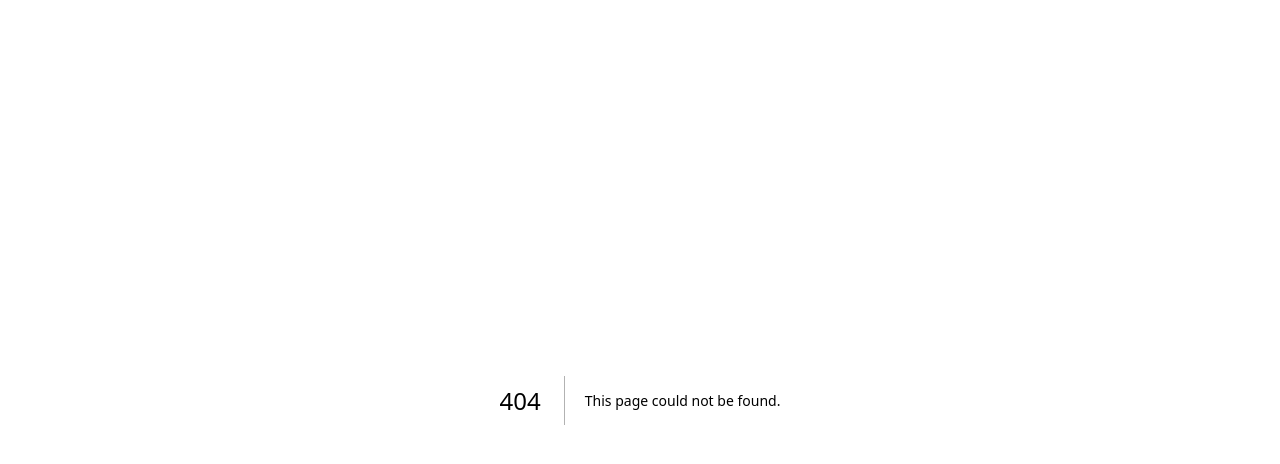
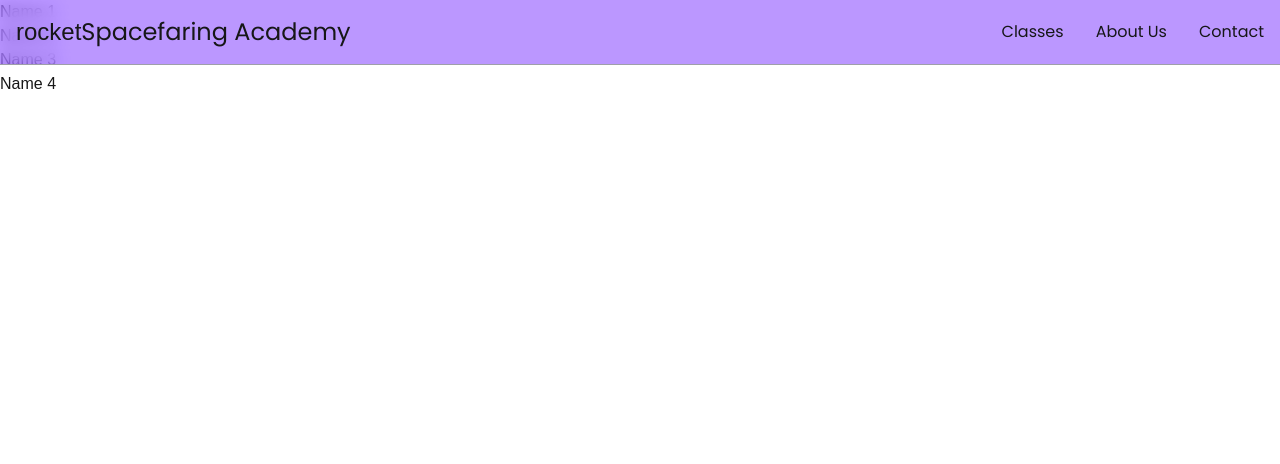
Before and after one commit to Martin-Joensson/nextdotjs, a Next.js app: page /blog in a window 1280 px wide. Before the commit this address had no page. Shown: the top 464 px of the page. Built offline with nearby package versions, Linux system fonts and the light colour scheme; a web font is replaced by a local one.

Commit message:
Add: Main nav header. Update: Broke out hero into component

```diff
--- /dev/null
+++ b/public/posts.json
@@ -0,0 +1,8 @@
+{
+  "posts": [
+    { "slug": "1", "title": "Name 1", "content": "Wee 1" },
+    { "slug": "2", "title": "Name 2", "content": "Wee 2" },
+    { "slug": "3", "title": "Name 3", "content": "Wee 3" },
+    { "slug": "4", "title": "Name 4", "content": "Wee 3" }
+  ]
+}
--- /dev/null
+++ b/src/app/about/page.tsx
@@ -0,0 +1,3 @@
+export default function page() {
+  return <div>page</div>;
+}
--- /dev/null
+++ b/src/app/blog/[slug]/page.tsx
@@ -0,0 +1,23 @@
+import posts from "../../../../public/posts.json";
+
+export default async function BlogPostPage({
+  params,
+}: {
+  params: Promise<{ slug: string }>;
+}) {
+  const { slug } = await params;
+  const post = posts.posts.filter(checkSlug)[0];
+
+  function checkSlug(postSlug) {
+    if (postSlug.slug === slug) return true;
+  }
+
+  console.log({ post });
+
+  return (
+    <div>
+      <h1>{post.title}</h1>
+      <p>{post.content}</p>
+    </div>
+  );
+}
--- /dev/null
+++ b/src/app/blog/page.tsx
@@ -0,0 +1,16 @@
+import Link from "next/link";
+import posts from "../../../public/posts.json";
+
+export default async function Posts() {
+//   const posts = await getPosts();
+
+  return (
+    <ul>
+      {posts.posts.map((post) => (
+        <li key={post.slug}>
+          <Link href={`/blog/${post.slug}`}>{post.title}</Link>
+        </li>
+      ))}
+    </ul>
+  );
+}
--- /dev/null
+++ b/src/app/classes/page.tsx
@@ -0,0 +1,3 @@
+export default function page() {
+  return <div>Classes</div>;
+}
--- /dev/null
+++ b/src/app/components/hero.tsx
@@ -0,0 +1,53 @@
+import Image from "next/image";
+
+export const Hero = () => {
+  return (
+    <div className="min-h-60 w-full flex flex-col flex-1 bg-zinc-50 font-sans dark:bg-zinc-900">
+      <main className="relative flex gap-10 w-full  bg-black/30  flex-col items-center justify-between py-32 px-16  sm:items-start">
+        <Image
+          className="absolute w-full h-full top-0 left-0 z-0 object-cover"
+          src={
+            "https://www.nasa.gov/wp-content/uploads/2026/06/55323265139-3f76fbd65a-o.jpg"
+          }
+          width={300}
+          height={400}
+          alt=""
+        />
+        <div className="absolute inset-0 bg-linear-to-b  from-amber-700/50 via-zinc-800/80 to-purple-900/30 to-90%"></div>
+        <div className="relative z-20 flex mx-auto border-2 border-dashed border-zinc-100/50 rounded-full p-8 aspect-square animate-orbit motion-reduce:animate-none">
+          <span className="absolute -top-25 text-6xl material-symbols material-symbols-filled text-teal-500 rotate-70">
+            rocket_launch
+          </span>
+        </div>
+
+        <div className="z-10 flex flex-col gap-20 max-w-3xl m-auto text-center justify-between bg-radial-[at_50%_60%] from-black/50 to-70%">
+          <h1 className="font-poppins font-black text-6xl leading-none">
+            Having fun with <span className="text-amber-500">Next.js</span>{" "}
+            today
+          </h1>
+          <p className="font-poppins text-xl">
+            Lorem ipsum dolor sit amet consectetur adipisicing elit. Maiores
+            incidunt itaque aspernatur quos odit atque perferendis earum, dolor
+            cum voluptate quaerat ducimus non minima veniam similique vel
+            aperiam voluptatum aliquam harum debitis distinctio laboriosam quam,
+            magnam placeat.
+          </p>
+          <div className="flex justify-center items-center gap-4 flex-col sm:flex-row font-bold">
+            <a
+              className="bg-zinc-800 border border-zinc-100 hover:bg-amber-600/60 active:bg-amber-800/90 rounded-lg px-10 py-2"
+              href="#"
+            >
+              CTA
+            </a>
+            <a
+              className="bg-teal-300/20 border border-teal-50 hover:bg-teal-400/40 active:bg-teal-600/60 rounded-lg px-10 py-2"
+              href="#"
+            >
+              Let&apos;s Go!
+            </a>
+          </div>
+        </div>
+      </main>
+    </div>
+  );
+};
--- /dev/null
+++ b/src/app/components/navigation/main_nav.tsx
@@ -0,0 +1,27 @@
+import Link from "next/link";
+
+export default function MainNav() {
+  return (
+    <div className="font-poppins fixed z-50 w-full flex items-center justify-between p-4 border-b border-zinc-400 bg-violet-500/60 backdrop-blur-sm">
+      <Link href="/" className="flex items-center text-2xl">
+        <span className="material-symbols material-symbols-filled items-center text-2xl">
+          rocket
+        </span>{" "}
+        Spacefaring Academy
+      </Link>
+      <nav className="">
+        <ul className="flex gap-8">
+          <li>
+            <Link href="/classes">Classes</Link>
+          </li>
+          <li>
+            <Link href="/about">About Us</Link>
+          </li>
+          <li>
+            <Link href="/contact">Contact</Link>
+          </li>
+        </ul>
+      </nav>
+    </div>
+  );
+}
--- /dev/null
+++ b/src/app/contact/page.tsx
@@ -0,0 +1,3 @@
+export default function page() {
+  return <div>Contact</div>;
+}
--- a/src/app/globals.css
+++ b/src/app/globals.css
@@ -60,7 +60,7 @@ body {
 
 
 .animate-orbit {
-  animation: spin-right 20s linear infinite;
+  animation: spin-right 60s linear infinite;
 }
 
 @keyframes spin-right {
--- a/src/app/layout.tsx
+++ b/src/app/layout.tsx
@@ -2,6 +2,7 @@ import type { Metadata } from "next";
 import { Geist, Geist_Mono, Poppins, Outfit, Rubik } from "next/font/google";
 import localFont from "next/font/local";
 import "./globals.css";
+import MainNav from "./components/navigation/main_nav";
 
 const geistSans = Geist({
   variable: "--font-geist-sans",
@@ -50,7 +51,10 @@ export default function RootLayout({
       lang="en"
       className={`${geistSans.variable} ${geistMono.variable} ${rubik.variable} ${outfit.variable} ${poppins.variable} ${materialSymbols.variable}  h-full antialiased`}
     >
-      <body className="min-h-full flex flex-col">{children}</body>
+      <body className="min-h-full flex flex-col">
+        <MainNav />
+        {children}
+      </body>
     </html>
   );
 }
--- a/src/app/page.tsx
+++ b/src/app/page.tsx
@@ -1,53 +1,11 @@
-import Image from "next/image";
+
+import { Hero } from "./components/hero";
 
 export default function Home() {
   return (
-    <div className="h-60 w-full flex flex-col flex-1 bg-zinc-50 font-sans dark:bg-zinc-900">
-      <main className="relative flex gap-10 w-full  bg-black/30  flex-col items-center justify-between py-32 px-16  sm:items-start">
-        <Image
-          className="absolute w-full h-full top-0 left-0 z-0 object-cover"
-          src={
-            "https://www.nasa.gov/wp-content/uploads/2026/06/55323265139-3f76fbd65a-o.jpg"
-          }
-          width={300}
-          height={400}
-          alt=""
-        />
-        <div className="absolute inset-0 bg-linear-to-b  from-amber-700/50 via-zinc-800/80 to-purple-900/30 to-90%"></div>
-        <div className="relative z-20 flex mx-auto border-2 border-dashed border-zinc-100/50 rounded-full p-8 aspect-square animate-orbit motion-reduce:animate-none">
-          <span className="absolute -top-25 text-6xl material-symbols material-symbols-filled text-teal-500 rotate-70">
-            rocket_launch
-          </span>
-        </div>
 
-        <div className="z-10 flex flex-col gap-20 max-w-3xl m-auto text-center justify-between bg-radial-[at_50%_60%] from-black/50 to-70%">
-          <h1 className="font-poppins font-black text-6xl leading-none">
-            Having fun with <span className="text-amber-500">Next.js</span>{" "}
-            today
-          </h1>
-          <p className="font-poppins text-xl">
-            Lorem ipsum dolor sit amet consectetur adipisicing elit. Maiores
-            incidunt itaque aspernatur quos odit atque perferendis earum, dolor
-            cum voluptate quaerat ducimus non minima veniam similique vel
-            aperiam voluptatum aliquam harum debitis distinctio laboriosam quam,
-            magnam placeat.
-          </p>
-          <div className="flex justify-center items-center gap-4 flex-col sm:flex-row font-bold">
-            <a
-              className="bg-zinc-800 border border-zinc-100 hover:bg-amber-600/60 active:bg-teal-800/90 rounded-lg px-10 py-2"
-              href="#"
-            >
-              CTA
-            </a>
-            <a
-              className="bg-teal-300/20 border border-teal-50 hover:bg-teal-400/40 active:bg-teal-400/40 rounded-lg px-10 py-2"
-              href="#"
-            >
-              Let&apos;s Go!
-            </a>
-          </div>
-        </div>
-      </main>
-    </div>
-  );
+
+      <Hero />
+
+      );
 }
```
